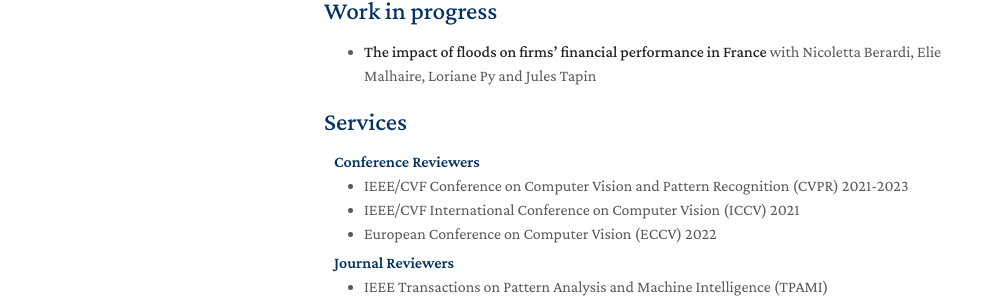
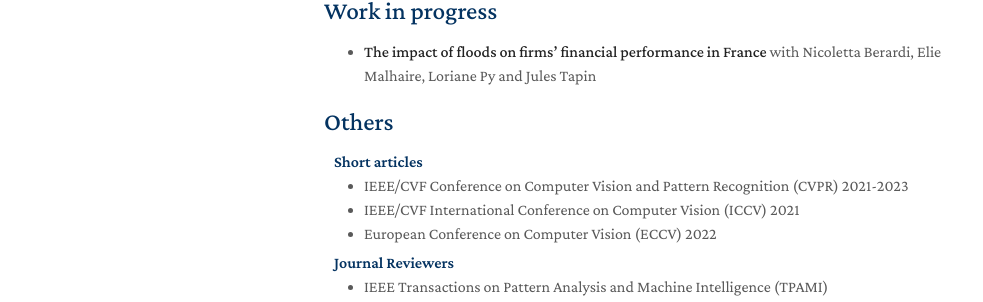
Before and after one commit to czapha/monsite, a Jekyll site: the page built from index.md, in a window 1280 px wide. Shown: the part 499-801 px from the top of the page, without its empty margins (146-1129 px from the left). Built offline with Jekyll 4.4.1, drawn with Linux system fonts in a browser that asks for light colours; nearby versions of some CDN libraries; a style sheet for code colours, icons or effects is not loaded; our own code applies the rules of GitHub Pages for plain Markdown files.

Commit message:
Update services.md

```diff
--- a/_includes/services.md
+++ b/_includes/services.md
@@ -1,6 +1,6 @@
-## Services
+## Others
 
-<h4 style="margin:0 10px 0;">Conference Reviewers</h4>
+<h4 style="margin:0 10px 0;">Short articles</h4>
 
 <ul style="margin:0 0 5px;">
   <li><a href="http://cvpr2023.thecvf.com/"><autocolor>IEEE/CVF Conference on Computer Vision and Pattern Recognition (CVPR) 2021-2023</autocolor></a></li>
```
